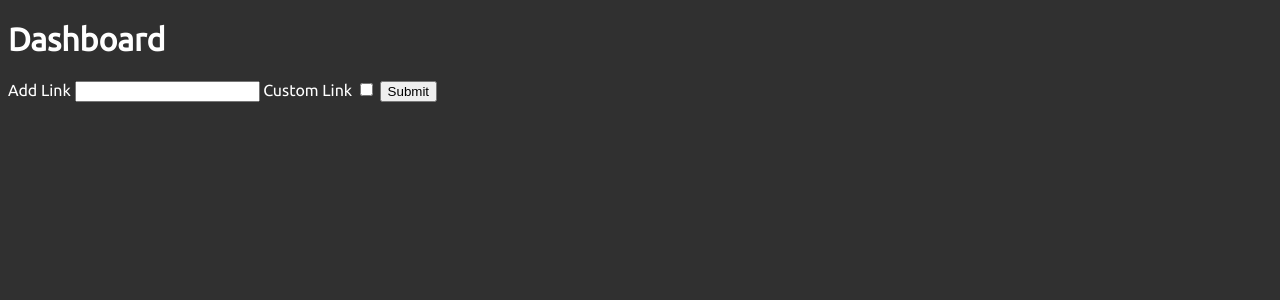
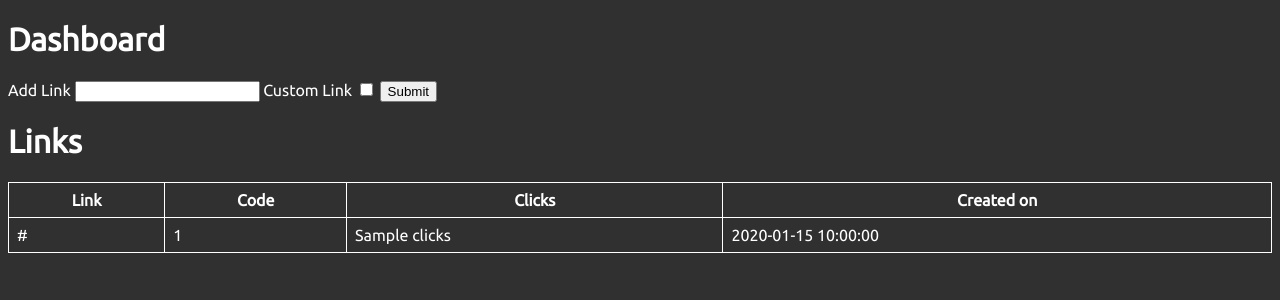
Before and after one commit to FloatingComet62/LessLink, a Flask app: page / in a window 1280 px wide. Shown: the top 300 px of the page. Run offline with Flask 2, Linux system fonts and the light colour scheme; the visitor is signed in with stand-in values (Sample User, id 1); a database or web service that is not in the repository returns one stand-in record (values such as "Sample title").

Commit message:
showing links

```diff
--- a/main.py
+++ b/main.py
@@ -27,8 +27,8 @@ def generateLink():
 def main():
     if 'user' in session:
         if 'alert' in request.args:
-            return render_template("index.html", alert={"type": request.args['alert'], "text": request.args['message']})
-        return render_template("index.html", user=session['user'])
+            return render_template("index.html", alert={"type": request.args['alert'], "text": request.args['message']}, links= [i for i in collection.find({})])
+        return render_template("index.html", user=session['user'], links= [i for i in collection.find({})])
     return """
     <center style="margin-top: 1rem;">
         <form action="/login" method="post">
@@ -57,7 +57,7 @@ def callback():
         if collection.find_one({"_id": inlink}):
             return redirect(f"/?alert=danger&message=Link%20already%20exists")
         if url(outlink):
-            collection.insert_one({"_id": inlink, "link": outlink, "date": datetime.now().strftime("%d/%m/%Y %H:%M:%S")})
+            collection.insert_one({"_id": inlink, "link": outlink, "date": datetime.now().strftime("%d/%m/%Y %H:%M:%S"), "clicks": 0})
             return redirect(f"/?alert=success&message=Link%20created%20successfully")
         else:
             return redirect(f"/?alert=danger&message=Invalid%20URL")
@@ -68,7 +68,8 @@ def callback():
 def outlink(link):
     res = collection.find_one({"_id": link})
     if res:
-        return redirect(res["outlink"], code=302)
+        collection.update_one({"_id": link}, {"$inc": {"clicks": 1}})
+        return redirect(res["link"], code=302)
     return redirect("Doesn't exist lol")
 
 
--- a/templates/index.html
+++ b/templates/index.html
@@ -26,6 +26,19 @@
         .danger {
             background-color: #ff5c5c;
         }
+        a, a:visited {
+            color: #fff;
+            text-decoration: none;
+        }
+        table {
+            width: 100%;
+            border: 1px solid #fff;
+            border-collapse: collapse;
+        }
+        th, td{
+            border: 1px solid #fff;
+            padding: 0.5rem;
+        }
     </style>
 </head>
 <body>
@@ -47,6 +60,25 @@
             </div>
             <button type="submit">Submit</button>
         </form>
+        <div class="links">
+            <h1>Links</h1>
+            <table>
+                <tr>
+                    <th>Link</th>
+                    <th>Code</th>
+                    <th>Clicks</th>
+                    <th>Created on</th>
+                </tr>
+                {% for link in links %}
+                    <tr>
+                        <td><a href="{{link.link}}" target="_blank">{{link.link}}</a></td>
+                        <td><a href="/r/{{link._id}}" target="_blank">{{link._id}}</a></td>
+                        <td>{{link.clicks}}</td>
+                        <td>{{link.date}}</td>
+                    </tr>
+                {% endfor %}
+            </table>
+        </div>
     </main>
     <script>
         function dothing(){
```
